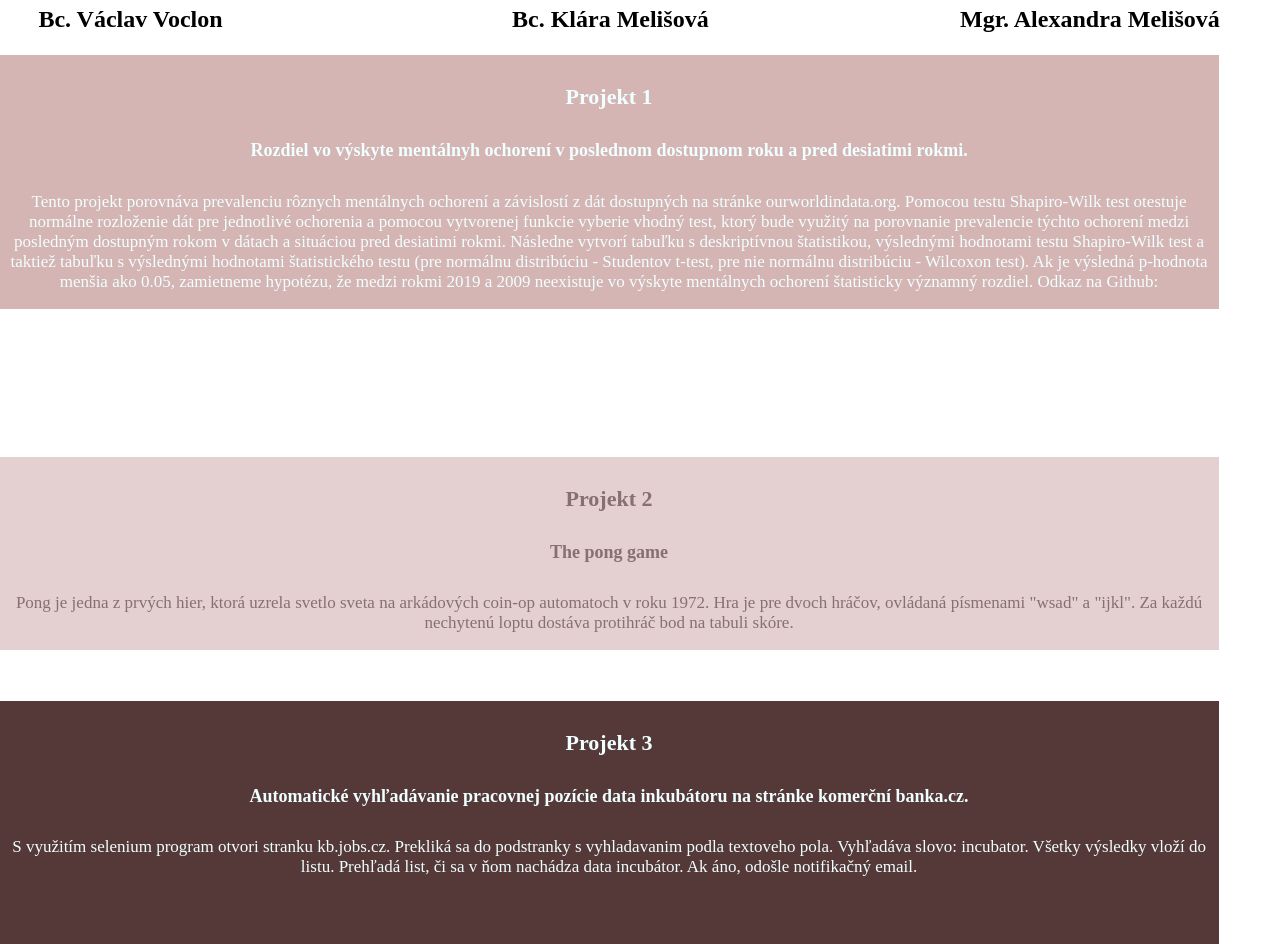
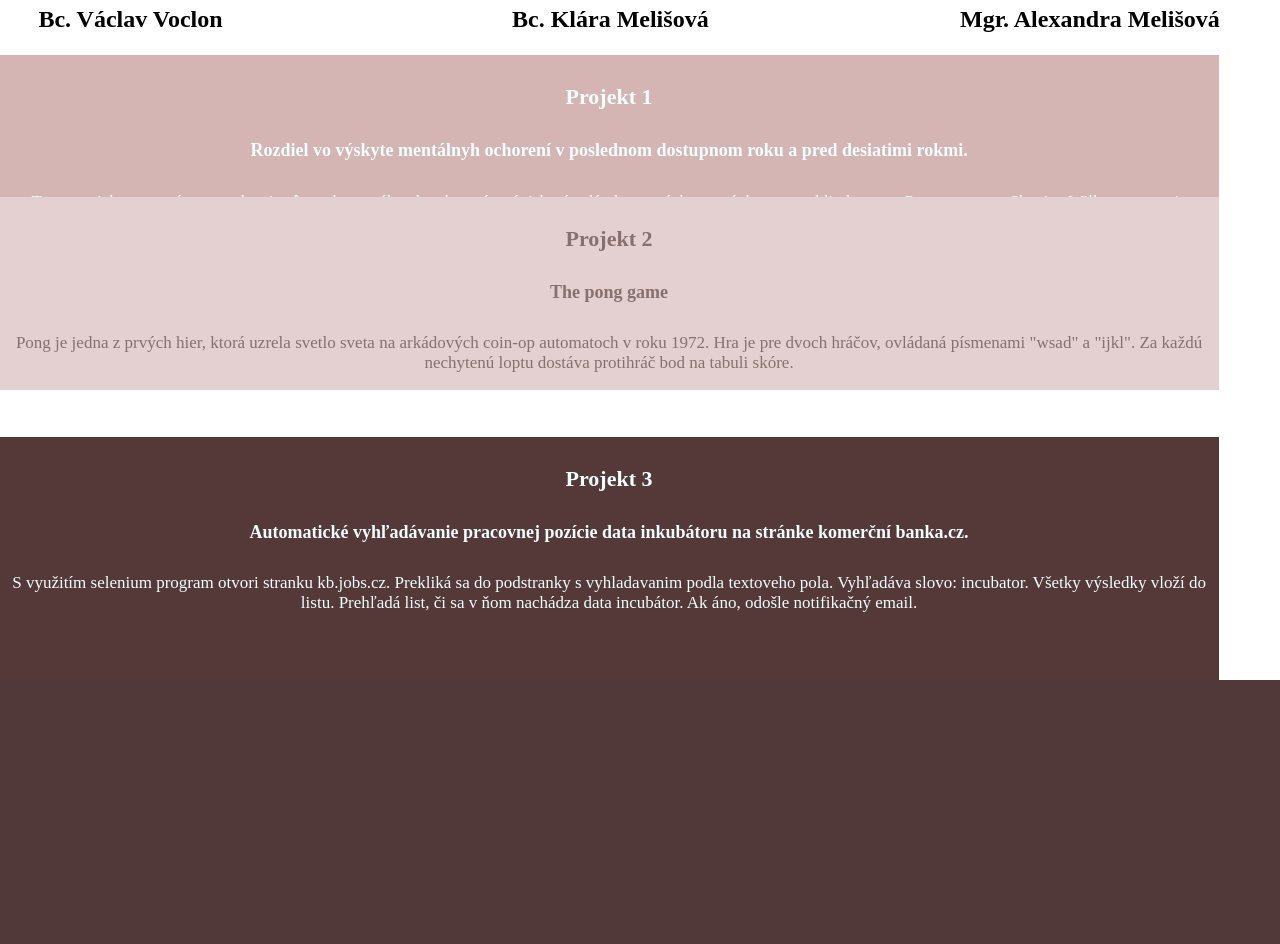
Before and after one commit to vvoclon/web-code---projects, a Flask app: page / in a window 1280 px wide. Shown: the part 203-1147 px from the top of that part. After the commit the page ends 883 px from the top of that part, so only its background shows below. Run offline with Flask 3, Linux system fonts and the light colour scheme; the page is wider than the window, and the part outside it is not shown.

Commit message:
Update styles1.css

```diff
--- a/static/styles/styles1.css
+++ b/static/styles/styles1.css
@@ -67,7 +67,7 @@ h1{text-align: center;
     }
     .Projekt_2{
         position: absolute;
-        top: 82.5%;
+        top: 50%;
         margin-left: -0.7%;
         padding-right: 1220px;
         margin-right: -0.7%;
@@ -77,7 +77,7 @@ h1{text-align: center;
     }
     .Projekt_3{
         position: absolute;
-        top: 113%;
+        top: 80%;
         margin-left: -0.7%;
         padding-right: 1220px;
         margin-right: -0.7%;
```
